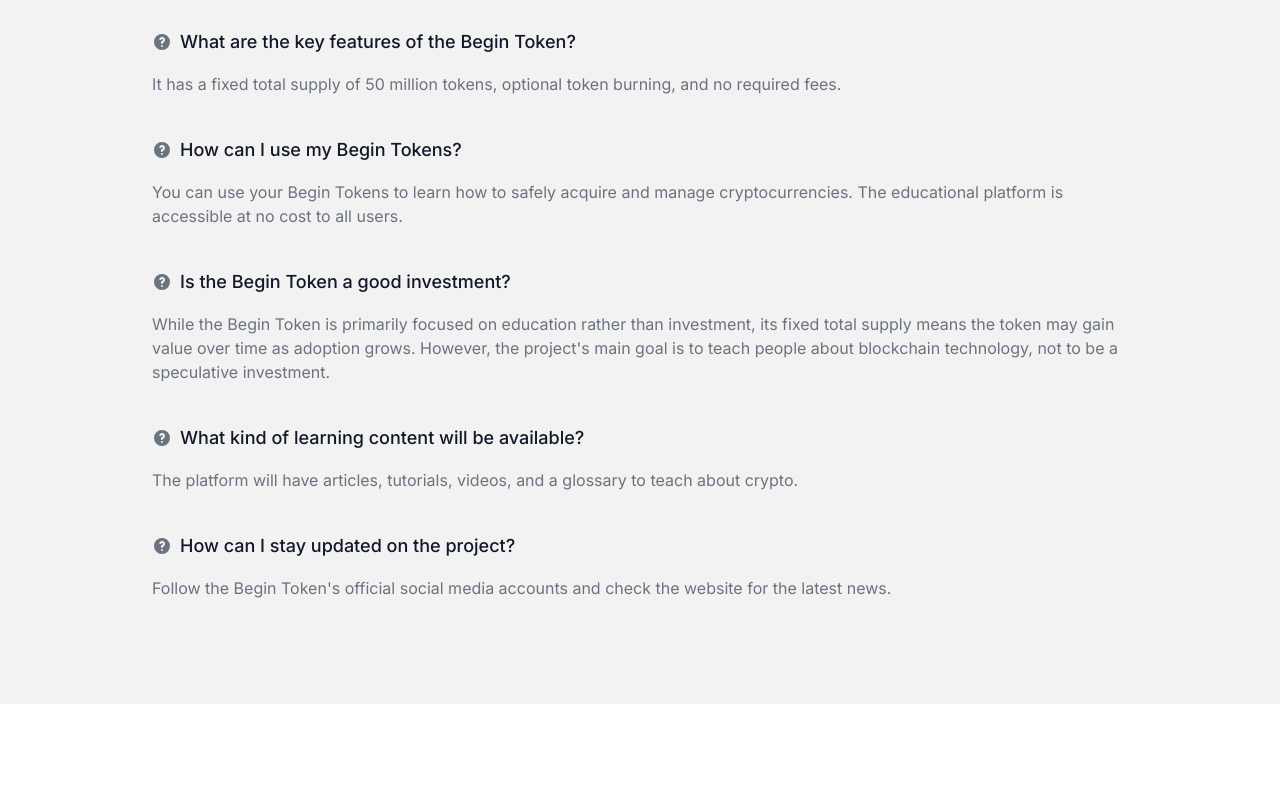
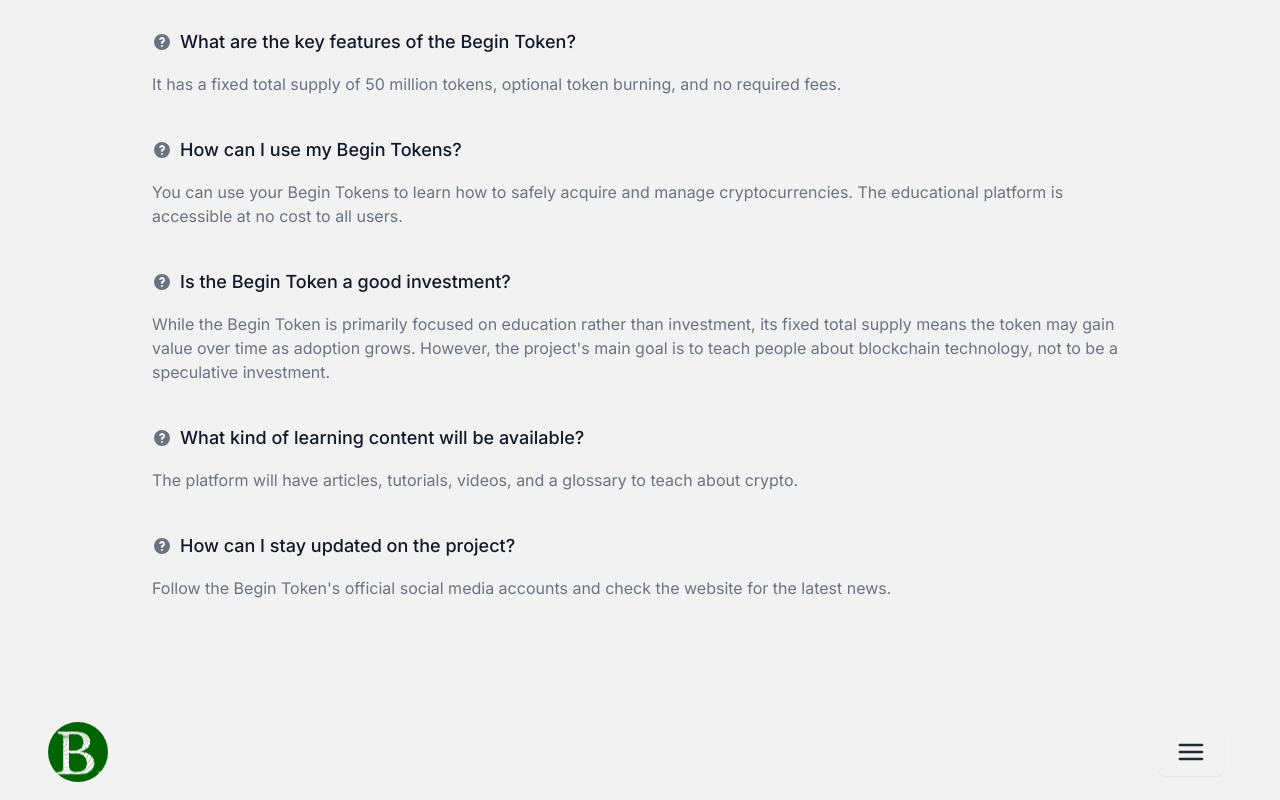
Before and after one commit to begintoken/begintoken, a Next.js app: page /faq in a window 1280 px wide. Shown: the part 489-1289 px from the top of the page. Before the commit the page ends 1193 px from the top, so only its background shows below. Built offline with nearby package versions, Linux system fonts and the light colour scheme.

Commit message:
[ADD] Added nav to layout.tsx

```diff
--- a/src/app/layout.tsx
+++ b/src/app/layout.tsx
@@ -1,6 +1,10 @@
 import type { Metadata } from "next";
 import { Inter } from "next/font/google";
+import Link from "next/link";
+import Image from "next/image";
 import "./globals.css";
+
+import logo from '../images/begintoken-logo.png'
 
 const inter = Inter({ subsets: ["latin"] });
 
@@ -17,6 +21,54 @@
   return (
     <html lang="en">
       <body className={inter.className}>{children}</body>
+      {/* <Header/> */}
+      <header className="text-white py-4 sm:px-4 lg:px-12 bg-base-200">
+        <nav className="flex items-center justify-between">
+          <div className="flex items-center">
+            <Link href="/">
+              <Image src={logo} alt="Logo" width={60} height={60} className='rounded-full' />
+            </Link>
+          </div>
+          <div className="flex items-center">
+            <details className="dropdown dropdown-end">
+              <summary className="m-2 btn">
+                <svg
+                  xmlns="http://www.w3.org/2000/svg"
+                  fill="none"
+                  viewBox="0 0 24 24"
+                  strokeWidth={2}
+                  stroke="currentColor"
+                  className="w-8 h-8"
+                >
+                  <path
+                    strokeLinecap="round"
+                    strokeLinejoin="round"
+                    d="M3.75 6.75h16.5M3.75 12h16.5m-16.5 5.25h16.5"
+                  />
+                </svg>
+              </summary>
+              <ul className="p-4 shadow menu dropdown-content z-[1] bg-black dark:bg-base-400 rounded-box text-lg">
+                <li>
+                  <Link href="/faq" className="hover:text-gray-300">
+                    FAQ
+                  </Link>
+                </li>
+                <li>
+                  <Link href="/principles" className="hover:text-gray-300">
+                    Principles
+                  </Link>
+                </li>
+                <li>
+                  <Link href="/roadmap" className="hover:text-gray-300">
+                    Roadmap
+                  </Link>
+                </li>
+              </ul>
+            </details>
+          </div>
+        </nav>
+      </header>
+
     </html>
   );
 }
```
